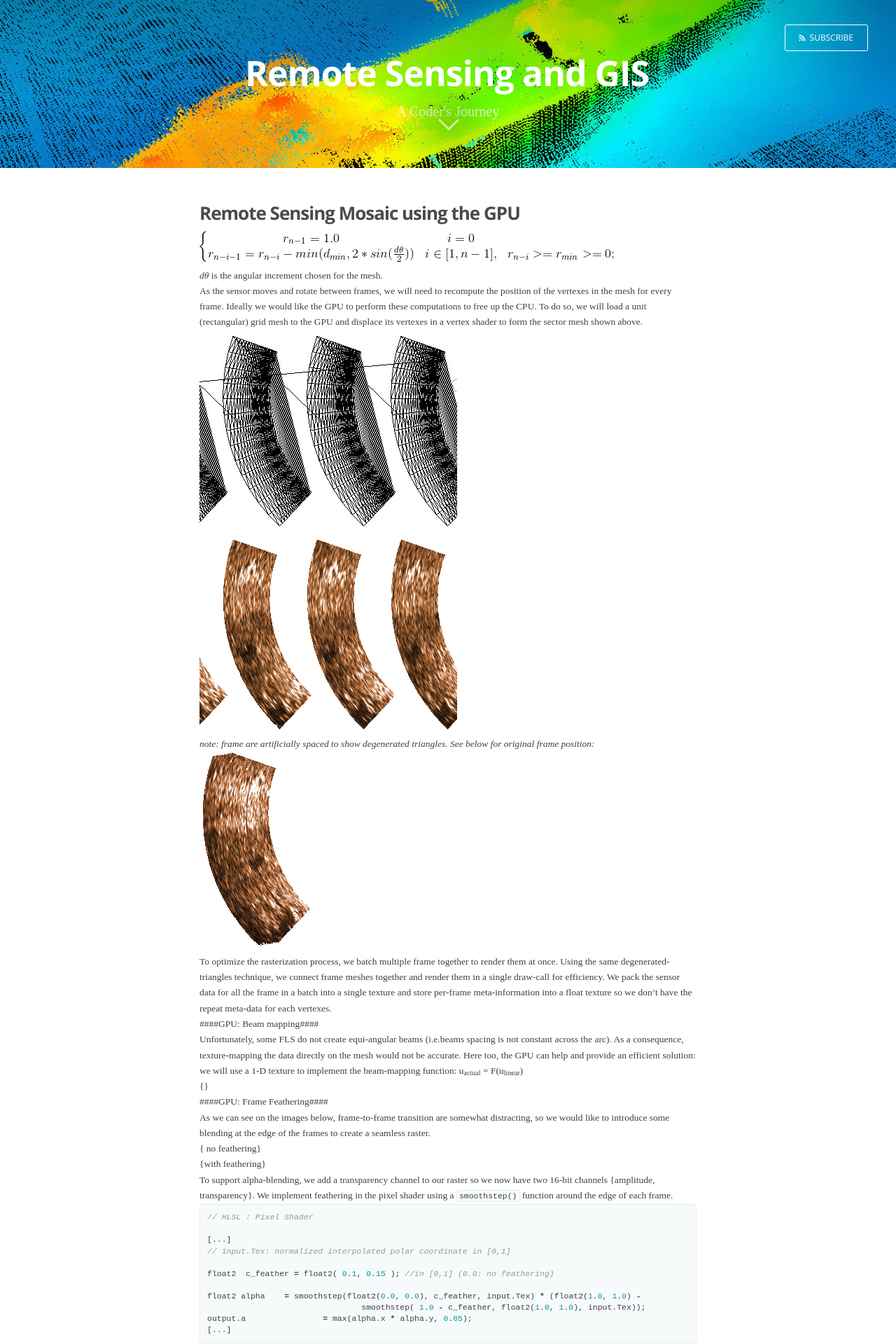
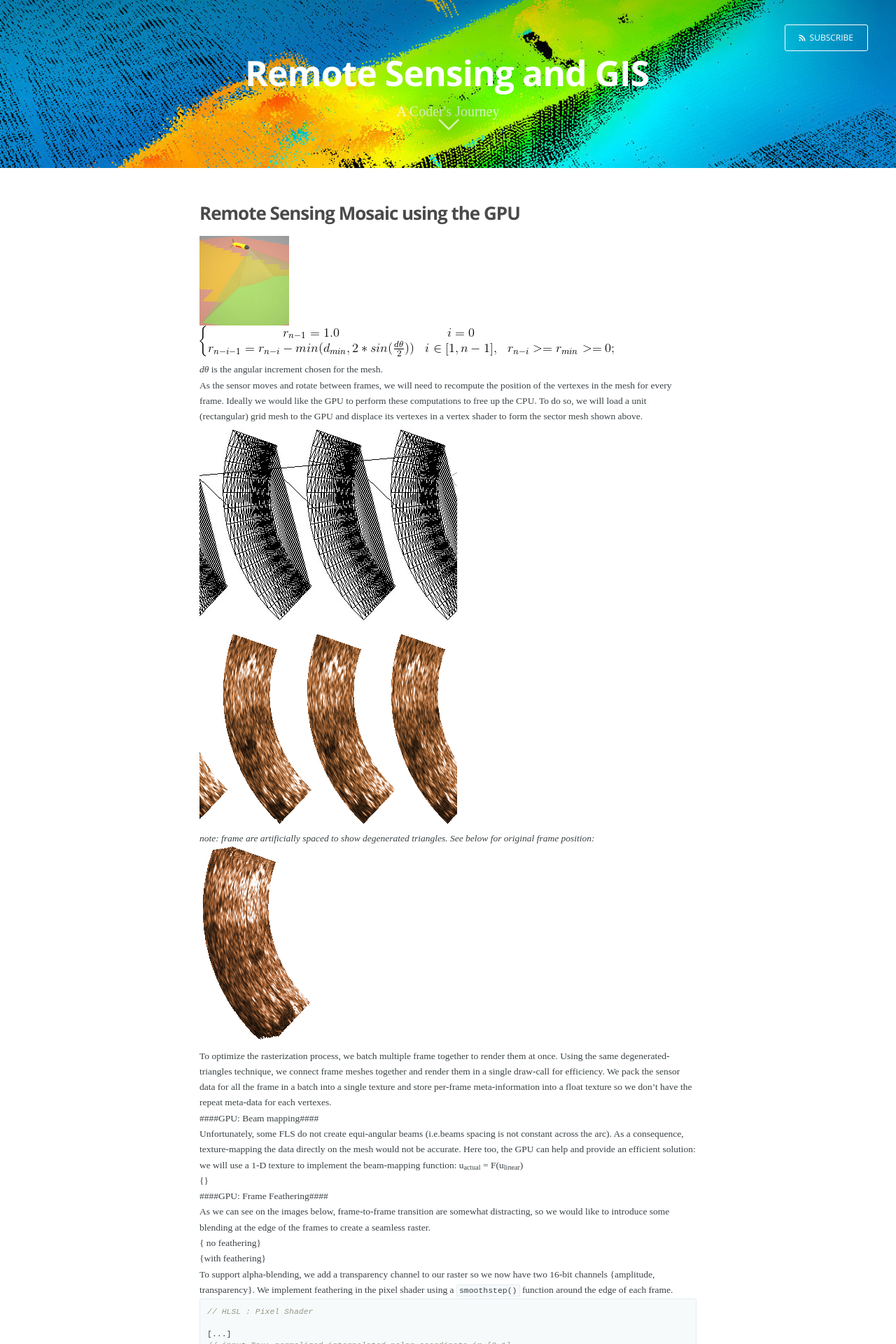
Before and after one commit to ronald808/ronald808.github.io, a Jekyll site: the page built from index.html, in a window 1280 px wide. Shown: the top 1920 px of the page at 70% size. Built offline with Jekyll 4.4.1, drawn with Linux system fonts in a browser that asks for light colours; Markdown is read by kramdown in place of the engine named in the settings; the list of posts is cut into pages by our own code.

Commit message:
Added thumbnail to index page

```diff
--- a/index.html
+++ b/index.html
@@ -31,6 +31,7 @@ about: 'about.html'
             <h2 class="post-title"><a href="{{ post.url }}">{{ post.title }}</a></h2>
         </header>
         <section class="post-excerpt">
+            <img src="{{site.baseurl}}/assets/images/thumb-{{post.date | date:"%Y-%m-%d" }}.jpg" style="float:left; padding-right:1em; padding-top:0.5em"/>
             <!--{{ post.excerpt }}-->
             {{ post.content | strip_html | truncatewords:55}}
         </section>
```
Also changed, not shown: assets/images/thumb-06-07-2014.jpg (added), assets/images/thumb-2009-07-16.jpg (added), assets/images/thumb-2010-02-05.jpg (added), assets/images/thumb-2010-04-08.jpg (added), assets/images/thumb-2011-05-01.jpg (added), assets/images/thumb-2012-01-12.jpg (added), assets/images/thumb-2012-03-24.jpg (added), assets/images/thumb-2012-08-18.jpg (added), assets/images/thumb-2013-04-20.jpg (added), assets/images/thumb-2013-07-14.jpg (added), assets/images/thumb-2013-12-05.jpg (added), assets/images/thumb-2014-06-07.jpg (added), assets/images/thumb-2014-06-07.png (added).
